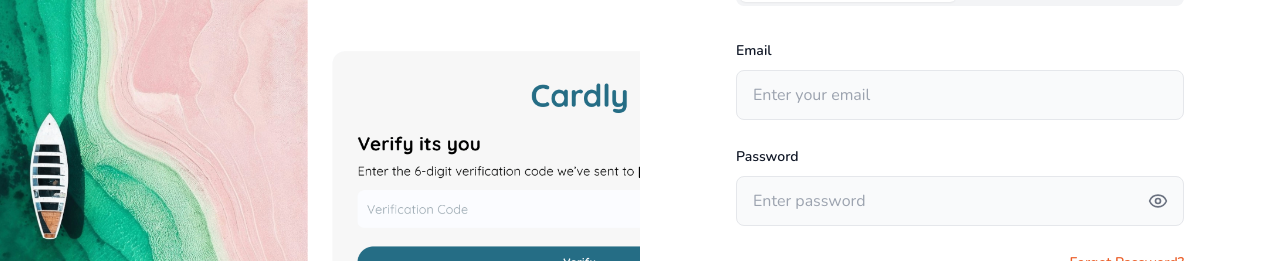
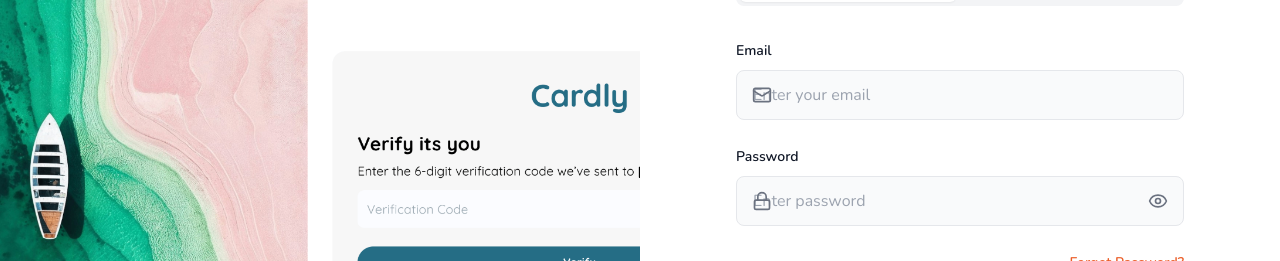
Before and after one commit to chipinvision/cl-auth, a React (Vite) app: page /signin in a window 1280 px wide. Shown: the part 223-484 px from the top of the page. Built offline with nearby package versions, Linux system fonts and the light colour scheme.

Commit message:
Refactor SignIn component
Updated the SignIn.tsx file for improved structure and readability. Added icons to the input fields for enhanced user experience.
[skip gpt_engineer]

```diff
--- a/src/pages/SignIn.tsx
+++ b/src/pages/SignIn.tsx
@@ -1,6 +1,6 @@
 import { useState } from "react";
 import { Link } from "react-router-dom";
-import { Eye, EyeOff } from "lucide-react";
+import { Eye, EyeOff, Mail, Lock } from "lucide-react";
 import AuthLayout from "../components/AuthLayout";
 
 const SignIn = () => {
@@ -31,11 +31,17 @@ const SignIn = () => {
         <form className="space-y-6" onSubmit={(e) => e.preventDefault()}>
           <div className="space-y-2">
             <label className="text-sm font-semibold text-gray-900">Email</label>
-            <input
-              type="email"
-              placeholder="Enter your email"
-              className="auth-input"
-            />
+            <div className="relative">
+              <input
+                type="email"
+                placeholder="Enter your email"
+                className="auth-input pl-12"
+              />
+              <Mail
+                className="absolute left-4 top-1/2 -translate-y-1/2 text-gray-500"
+                size={20}
+              />
+            </div>
           </div>
 
           <div className="space-y-2">
@@ -44,7 +50,11 @@ const SignIn = () => {
               <input
                 type={showPassword ? "text" : "password"}
                 placeholder="Enter password"
-                className="auth-input pr-12"
+                className="auth-input pl-12 pr-12"
+              />
+              <Lock
+                className="absolute left-4 top-1/2 -translate-y-1/2 text-gray-500"
+                size={20}
               />
               <button
                 type="button"
```
